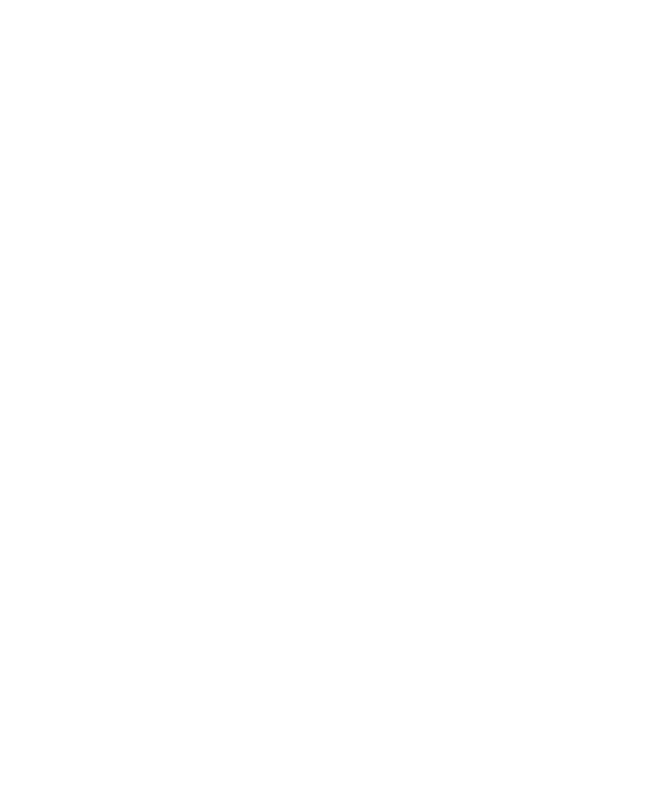
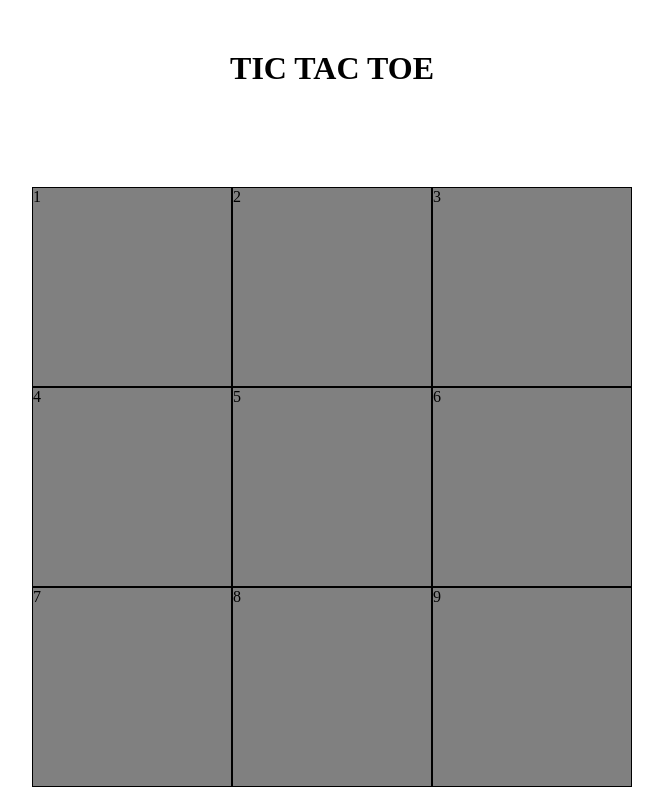
Before and after one commit to jasontranpk/project-tic-tac-toe, a plain HTML site: page index.html in a window 1280 px wide. Shown: the whole page, without its empty margins (308-971 px from the left). Drawn offline with Linux system fonts and the light colour scheme.

Commit message:
add board css

```diff
--- a/index.html
+++ b/index.html
@@ -4,11 +4,22 @@
     <meta charset="UTF-8">
     <meta http-equiv="X-UA-Compatible" content="IE=edge">
     <meta name="viewport" content="width=device-width, initial-scale=1.0">
-    <title>Document</title>
+    <title>PROJECT: TIC TAC TOE</title>
     <link rel="stylesheet" href="style.css">
     <script src="script.js" defer></script>
 </head>
 <body>
-
+    <h1>TIC TAC TOE</h1>
+    <div class="board-container">
+        <div class="cell" id="c1">1</div>
+        <div class="cell" id="c2">2</div>
+        <div class="cell" id="c3">3</div>
+        <div class="cell" id="c4">4</div>
+        <div class="cell" id="c5">5</div>
+        <div class="cell" id="c6">6</div>
+        <div class="cell" id="c7">7</div>
+        <div class="cell" id="c8">8</div>
+        <div class="cell" id="c9">9</div>
+    </div>
 </body>
 </html>
--- a/script.js
+++ b/script.js
@@ -0,0 +1,4 @@
+const gameBoard = (() => {
+    let gameBoard_flow = [0,0,0,0,0,0,0,0,0];
+
+})();
--- a/style.css
+++ b/style.css
@@ -0,0 +1,23 @@
+*{
+    padding: 0;
+    margin: 0;
+}
+h1{
+    text-align: center;
+    margin-top: 50px;
+}
+.board-container{
+    background-color: grey;
+    display: grid;
+    grid-template: repeat(3, 200px)/ repeat(3, 200px);
+    width: 600px;
+    margin-left: auto;
+    margin-right: auto;
+    margin-top: 100px
+}
+.cell{
+    border: 1px solid black;
+}
+.cell:hover{
+    background-color: white;
+}
```
